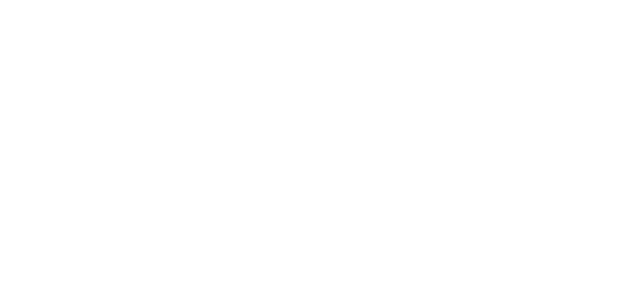
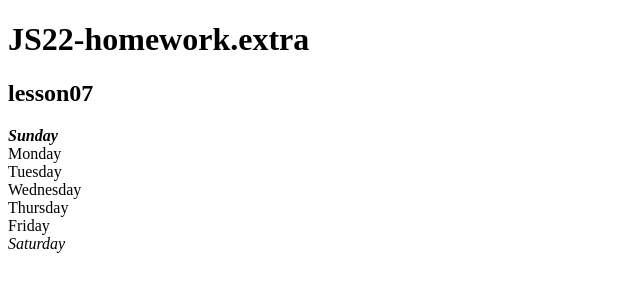
Before and after one commit to peslx/JS22-homework.extra, a plain HTML site: page index.html in a window 1280 px wide. Shown: the whole page, without its empty margins (0-640 px from the left). Drawn offline with Linux system fonts and the light colour scheme.

Commit message:
Выполнено усложненное задание 7 урока

```diff
--- a/index.html
+++ b/index.html
@@ -5,7 +5,12 @@
     <meta http-equiv="X-UA-Compatible" content="IE=edge" />
     <meta name="viewport" content="width=device-width, initial-scale=1.0" />
     <title>JS22-homework.extra</title>
-    <script src="script.js"></script>
+    <script src="script.js" defer></script>
   </head>
-  <body></body>
+  <body>
+    <div class="body-wrap">
+      <h1>JS22-homework.extra</h1>
+      <h2>lesson07</h2>
+    </div>
+  </body>
 </html>
--- a/script.js
+++ b/script.js
@@ -1 +1,25 @@
 "Use sctrict";
+const bodyWrap = document.querySelector(".body-wrap");
+const createElem = (tag) => {
+  return document.createElement(tag);
+};
+const today = new Date();
+const week = [
+  "Sunday",
+  "Monday",
+  "Tuesday",
+  "Wednesday",
+  "Thursday",
+  "Friday",
+  "Saturday",
+];
+
+week.forEach((d, i) => {
+  const weekDay = createElem("span");
+  weekDay.innerHTML = `${d}<br>`;
+  if (i === 0 || i === 6) {
+    weekDay.style.fontStyle = "italic";
+  }
+  if (today.getDay() === i) weekDay.style.fontWeight = "bold";
+  bodyWrap.append(weekDay);
+});
```
